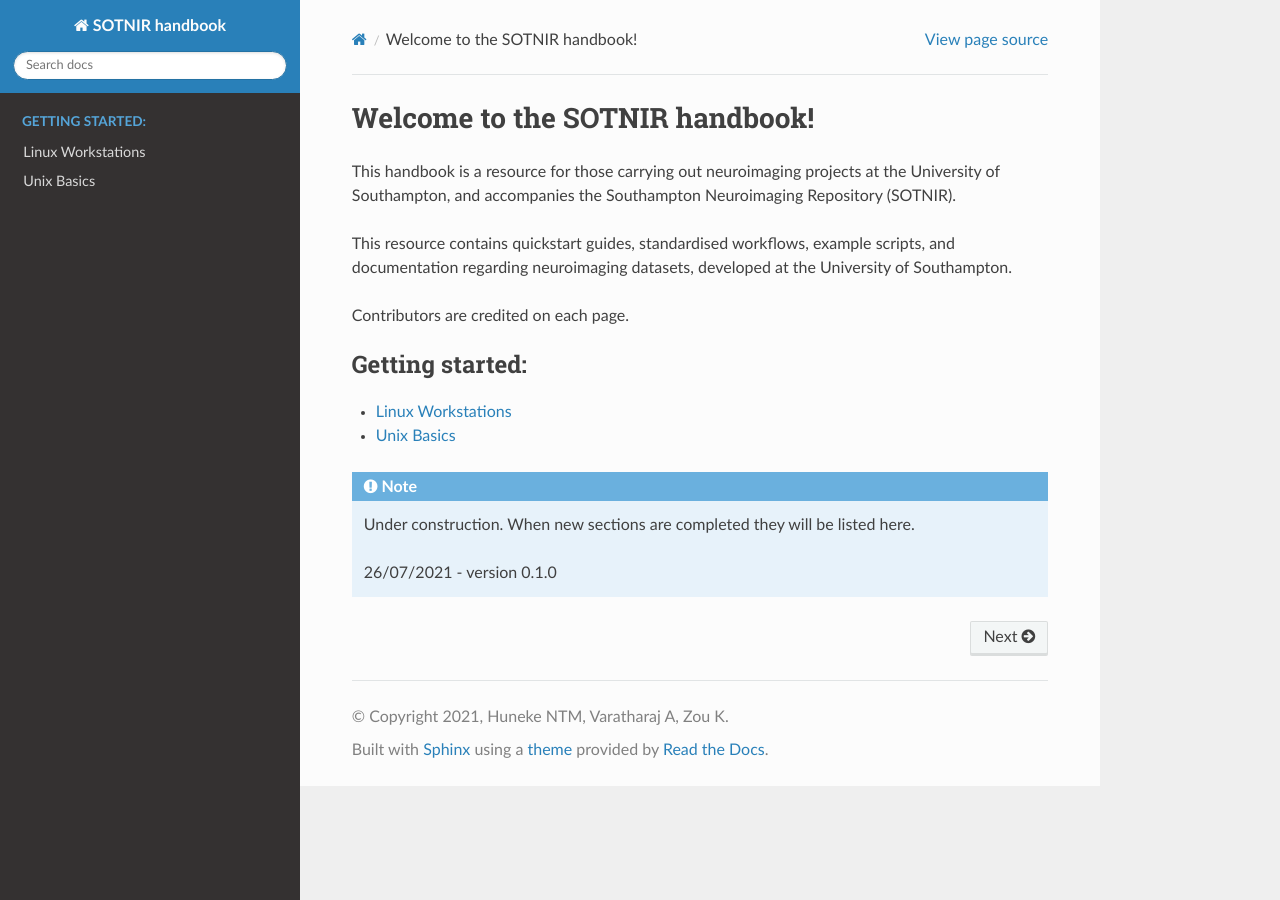
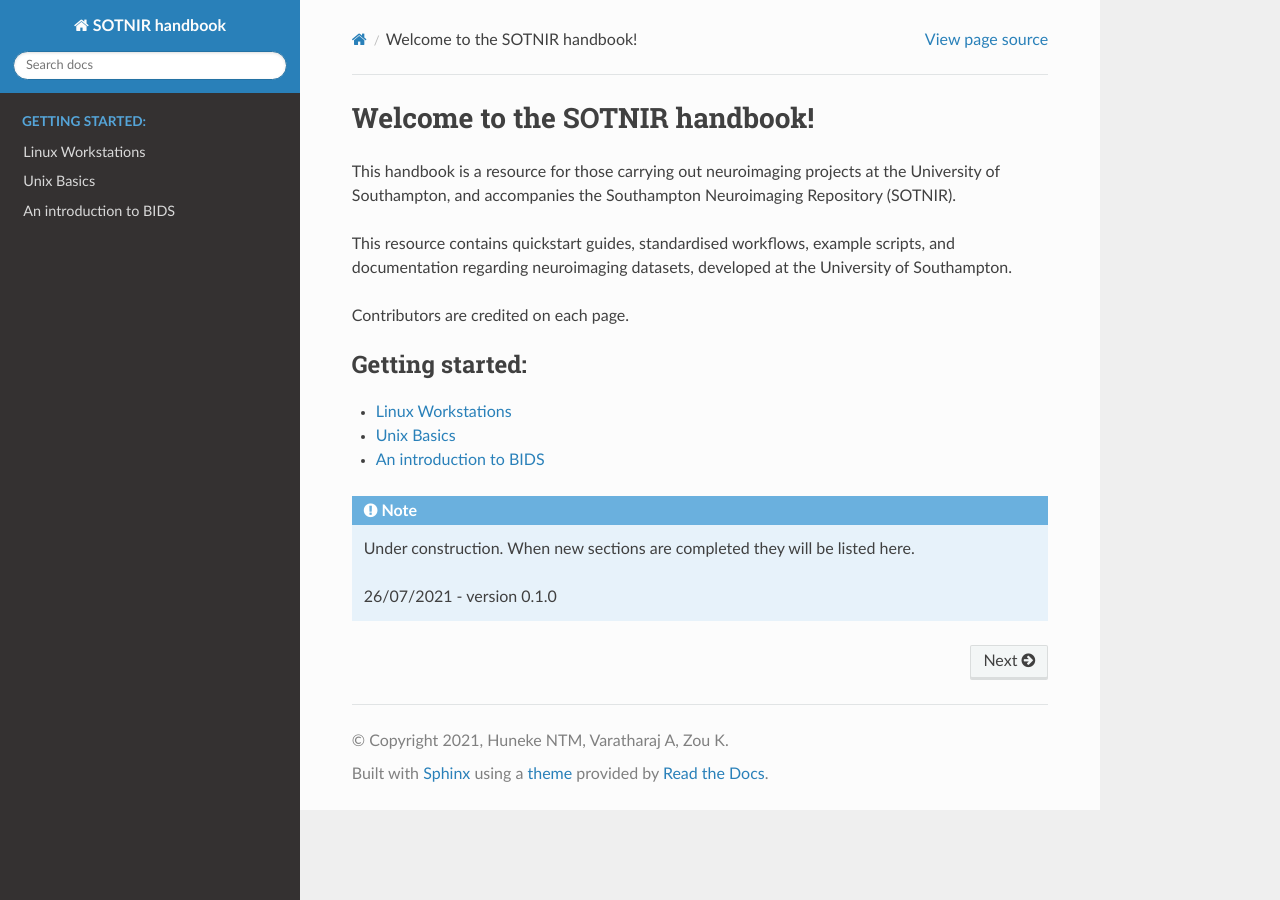
Before and after one commit to nhuneke/sotnir-handbook, a Sphinx documentation site: the page built from docs/index.rst, in a window 1280 px wide. Built offline with Sphinx 7.4.7 and the Read the Docs theme 2.0.0, drawn with Linux system fonts in a browser that asks for light colours.

Commit message:
Add intro to BIDS

```diff
--- /dev/null
+++ b/docs/getting-started/BIDS.rst
@@ -0,0 +1,10 @@
+.. _BIDS:
+
+=======================
+An introduction to BIDS
+=======================
+Contributors:
+
+--------------
+
+Under construction
--- a/docs/index.rst
+++ b/docs/index.rst
@@ -18,6 +18,7 @@ Contributors are credited on each page.
 
    getting-started/linux-machines.rst
    getting-started/unix-basics.rst
+   getting-started/BIDS.rst
 
 .. toctree::
 	:maxdepth: 1
```
